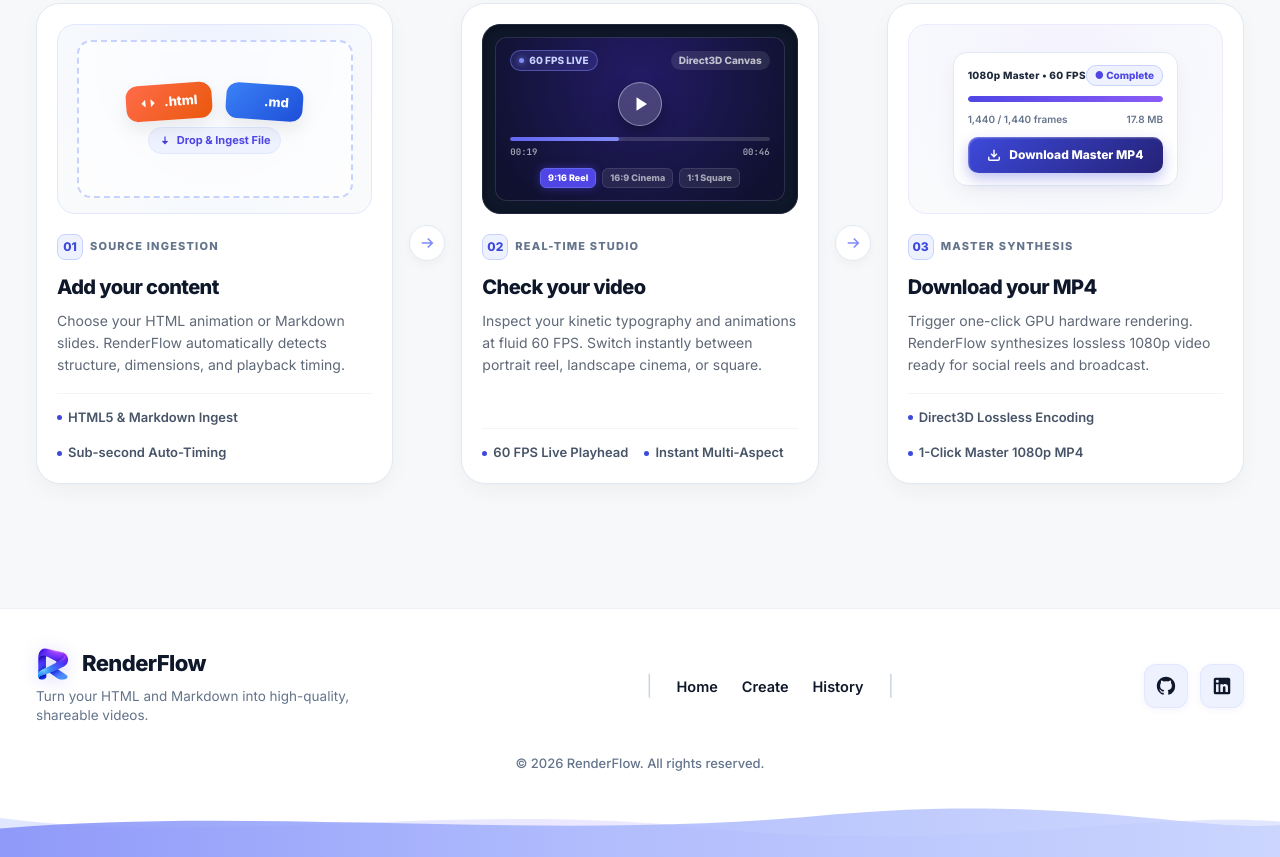
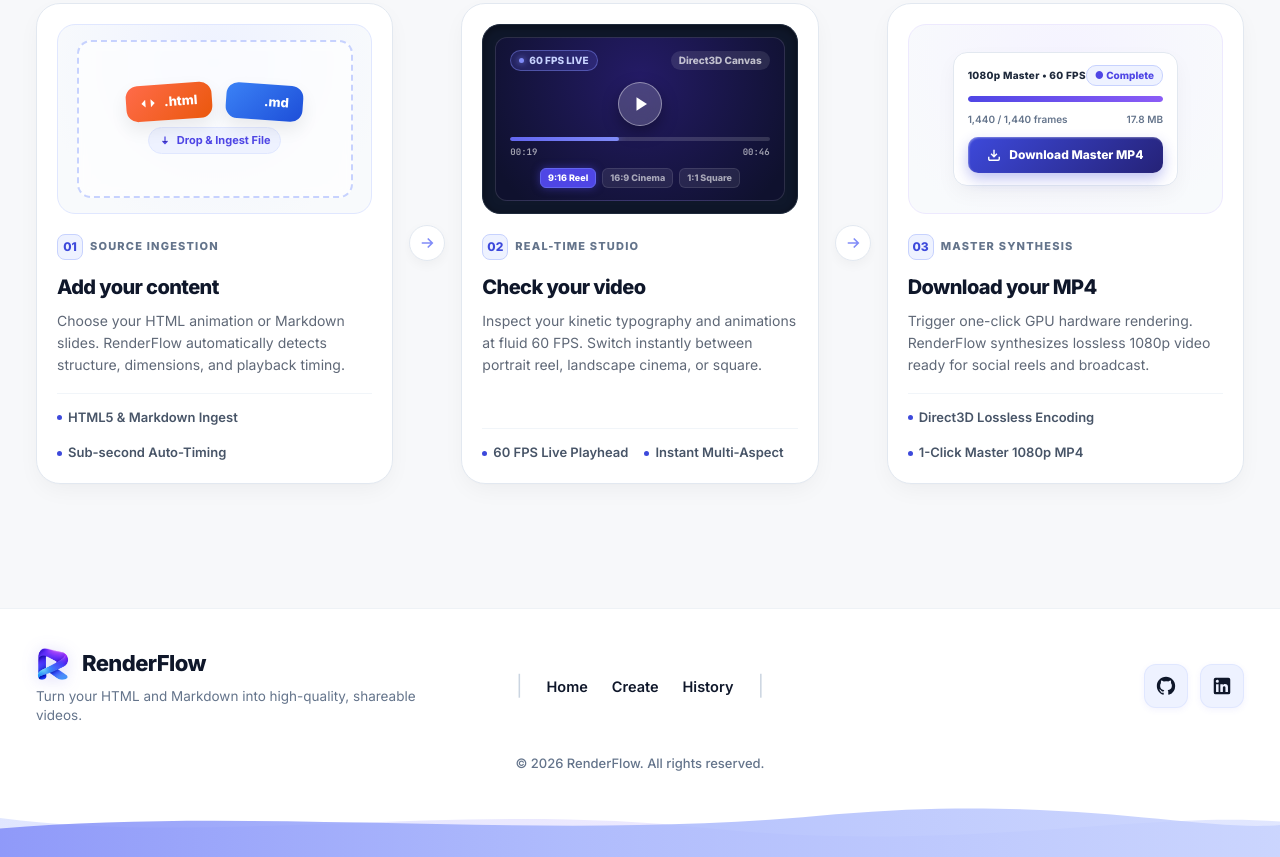
Before and after one commit to msajiddurrani/RenderFlow, a website: page public/index.html in a window 1280 px wide. Shown: the part 842-1699 px from the top of the page. Drawn offline with Linux system fonts and the light colour scheme; no server answers.

Commit message:
fix(footer): align navigation links directly above copyright text with centered 3-column grid

```diff
--- a/public/index.html
+++ b/public/index.html
@@ -1930,9 +1930,9 @@
       z-index: 2;
     }
     .footer-main-row {
-      display: flex;
-      align-items: center;
-      justify-content: space-between;
+      display: grid;
+      grid-template-columns: 1fr auto 1fr;
+      align-items: center;
       gap: 32px;
     }
     .footer-left {
@@ -1940,7 +1940,8 @@
       flex-direction: column;
       align-items: flex-start;
       gap: 6px;
-      max-width: 360px;
+      max-width: 380px;
+      justify-self: start;
     }
     .footer-brand-header {
       display: inline-flex;
@@ -1968,7 +1969,10 @@
     .footer-nav-wrap {
       display: inline-flex;
       align-items: center;
+      justify-content: center;
       gap: 24px;
+      justify-self: center;
+      text-align: center;
     }
     .footer-nav-divider {
       color: #CBD5E1;
@@ -1993,6 +1997,7 @@
       display: inline-flex;
       align-items: center;
       gap: 12px;
+      justify-self: end;
     }
     .footer-social-card {
       width: 44px;
@@ -2021,14 +2026,19 @@
       display: block;
     }
     .footer-copyright-row {
+      display: flex;
+      justify-content: center;
+      align-items: center;
       text-align: center;
       margin: 28px 0 20px;
+      width: 100%;
     }
     .footer-copyright-row p {
       color: #64748B;
       font-size: 13px;
       font-weight: 500;
       margin: 0;
+      text-align: center;
     }
     .footer-wave-banner {
       position: relative;
```
Also changed, not shown: scripts/build-renderflow-ui.js (+14 -4 lines), output/history.json.
